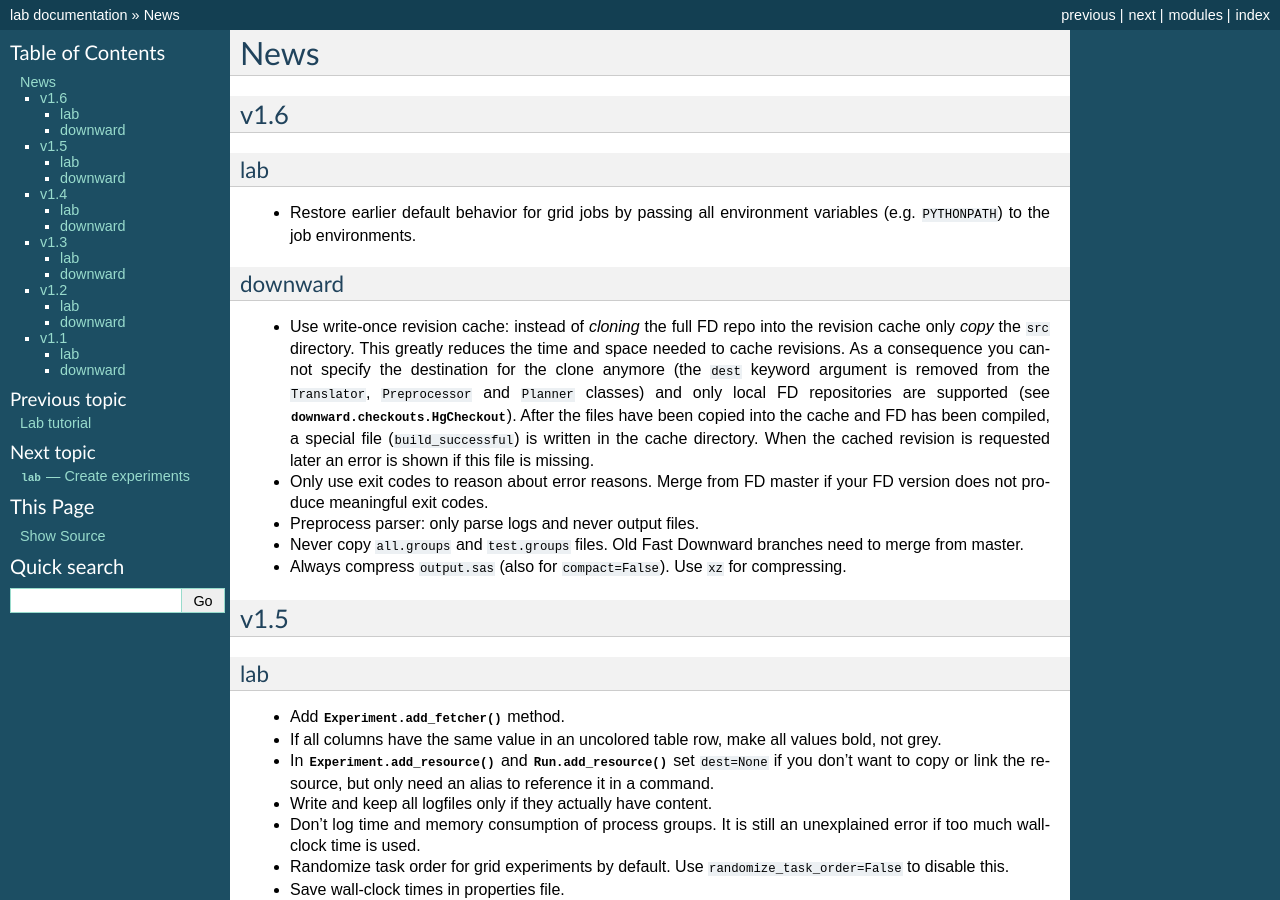
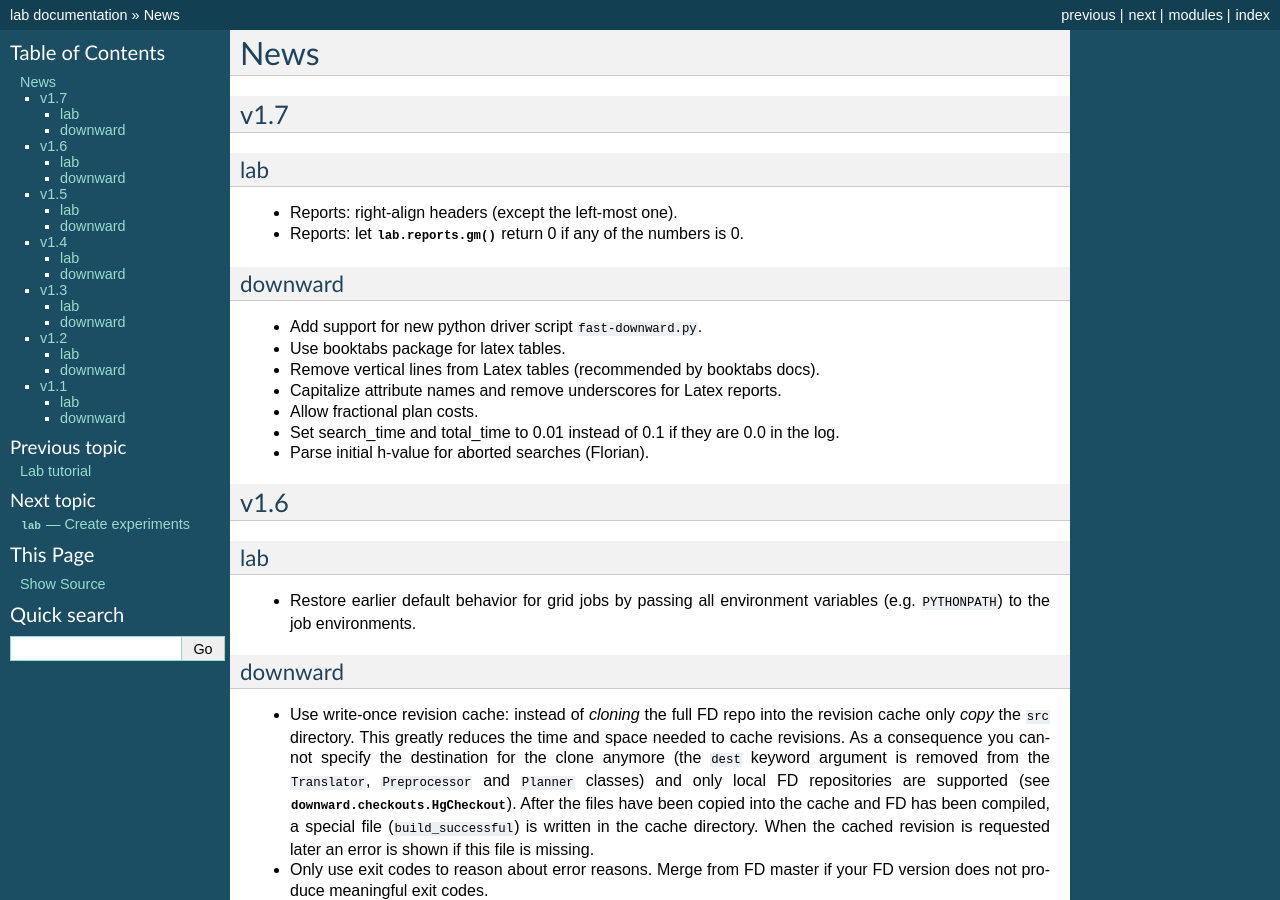
Before and after one commit to aibasel/lab, a Sphinx documentation site: the page built from docs/news.rst, in a window 1280 px wide and 900 px high. Built offline with Sphinx 7.4.7, drawn with Linux system fonts in a browser that asks for light colours.

Commit message:
update news

```diff
--- a/docs/news.rst
+++ b/docs/news.rst
@@ -1,19 +1,34 @@
 News
 ====
+
+v1.7
+----
+
+lab
+^^^
+* Reports: right-align headers (except the left-most one).
+* Reports: let :func:`lab.reports.gm` return 0 if any of the numbers is 0.
+
+downward
+^^^^^^^^
+* Add support for new python driver script ``fast-downward.py``.
+* Use booktabs package for latex tables.
+* Remove vertical lines from Latex tables (recommended by booktabs docs).
+* Capitalize attribute names and remove underscores for Latex reports.
+* Allow fractional plan costs.
+* Set search_time and total_time to 0.01 instead of 0.1 if they are 0.0 in the log.
+* Parse initial h-value for aborted searches (Florian).
+
 
 v1.6
 ----
 
 lab
 ^^^
-
 * Restore earlier default behavior for grid jobs by passing all environment variables (e.g. ``PYTHONPATH``) to the job environments.
-
-
 
 downward
 ^^^^^^^^
-
 * Use write-once revision cache: instead of *cloning* the full FD repo
   into the revision cache only *copy* the ``src`` directory. This
   greatly reduces the time and space needed to cache revisions. As a
@@ -75,7 +90,6 @@ v1.4
 
 lab
 ^^^
-
 * Add :py:func:`exp.add_report() <lab.experiment.Experiment.add_report>` method to simplify adding reports.
 * Use simplejson when available to make loading properties more than twice as fast.
 * Raise default check-interval in Calls to 5s. This should reduce lab's overhead.
@@ -88,7 +102,6 @@ lab
 
 downward
 ^^^^^^^^
-
 * Move ``downward.experiment.DownwardExperiment`` to ``downward.experiments.DownwardExperiment``, but keep both import locations indefinitely.
 * Flag invalid plans in absolute reports.
 * PlanningReport: When you append '_relative' to an attribute, you will get a table containing the attribute's values of each configuration relative to the leftmost column.
```
